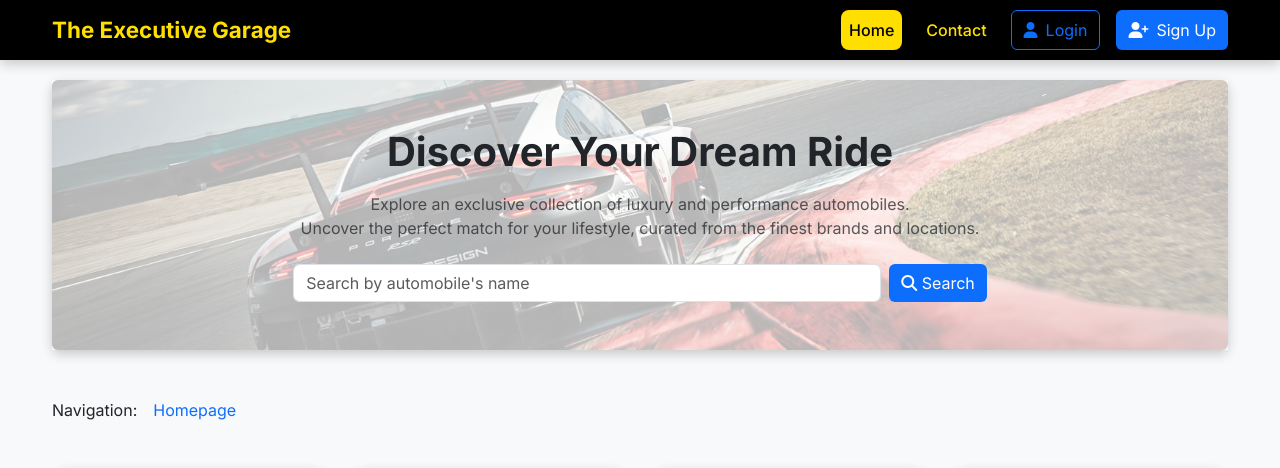
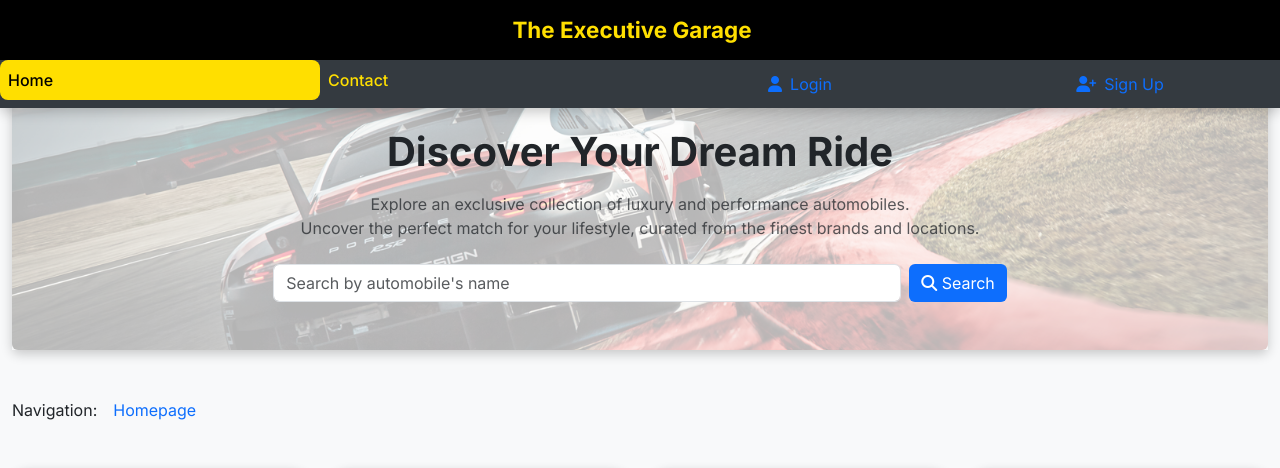
Before and after one commit to yukihim/WebProg251, a PHP site: page /index.php in a window 1280 px wide. Shown: the top 468 px of the page. Run offline with PHP 8.4, Linux system fonts and the light colour scheme; data comes from the database, SQL or seed files in the repository; some libraries are stand-ins or nearby versions.

Commit message:
Fix header style

```diff
--- a/app/Views/partials/header.php
+++ b/app/Views/partials/header.php
@@ -53,51 +53,58 @@ if (session_status() === PHP_SESSION_NONE) session_start();
 </head>
 
 <body>
-<nav class="navbar navbar-expand-lg fixed-top bg-black shadow-sm">
-    <div class="container">
+<nav class="navbar navbar-expand-lg fixed-top shadow-sm" style="padding: 0 0;">
+    <div class="container-fluid w-100 d-flex flex-column" style="padding: 0 0;">
+        <div class="container-fluid py-2 bg-black w-100 d-flex justify-content-center">
             <a class="navbar-brand fw-bold" href="/quanswebsite/public/index.php">
-            <!-- <i class="fa-solid fa-car"></i> -->
                 The Executive Garage
             </a>
+        </div>
 
-
-        <button class="navbar-toggler"
+        <div class="container-fluid w-100 d-flex flex-column"
+            style="background-color: #343a40; padding: 0 0;">
+            <button class="navbar-toggler w-100 justify-content-center"
                     type="button"
                     data-bs-toggle="collapse"
                     data-bs-target="#navbarNav"
                     aria-controls="navbarNav"
                     aria-expanded="false"
                     aria-label="Toggle navigation">
-            <!-- <span class="navbar-toggler-icon"></span> -->
-            <span class="fa fa-bars fa-2x" style="color: #FFDF00;"></span>
+                <span class="fa-solid fa-caret-down fa-2x" style="color: #FFDF00;"></span>
             </button>
 
-        <div class="collapse navbar-collapse justify-content-end" id="navbarNav">
-            <ul class="navbar-nav mb-2 mb-lg-0 gap-3">
-                <li class="nav-item">
-                    <a class="nav-link <?= ($pageTitle=='Homepage - The Executive Garage'?'active':'') ?>" href="/quanswebsite/public/index.php">
+            <div class="collapse navbar-collapse" id="navbarNav">
+                <ul class="navbar-nav d-flex w-100">
+                    <li class="nav-item w-100">
+                        <a class="nav-link w-100 <?= ($pageTitle=='Homepage - The Executive Garage'?'active':'') ?>" href="/quanswebsite/public/index.php">
                             Home
                         </a>
                     </li>
-                <li class="nav-item">
-                    <a class="nav-link <?= ($pageTitle=='Contact'?'active':'') ?>" href="/quanswebsite/public/contact.php">
+                    <li class="nav-item w-100">
+                        <a class="nav-link w-100 <?= ($pageTitle=='Contact'?'active':'') ?>" href="/quanswebsite/public/contact.php">
                             Contact
                         </a>
                     </li>
                     <?php if (isset($_SESSION['user'])): ?>
-                    <li class="nav-item">
-                        <a class="btn btn-outline-danger gap-2" href="/quanswebsite/public/logout.php">
+                        <li class="nav-item w-100">
+                            <a class="btn btn-outline-danger gap-2 w-100"
+                                href="/quanswebsite/public/logout.php"
+                                style="border: 0; border-radius: 0; height: 3em;">
                                 <i class="fa-solid fa-right-from-bracket"></i> Logout
                             </a>
                         </li>
                     <?php else: ?>
-                    <li class="nav-item">
-                        <a class="btn btn-outline-primary gap-2" href="/quanswebsite/public/login.php">
+                        <li class="nav-item w-100">
+                            <a class="btn <?= ($pageTitle=='Login'?'btn-primary':'btn-outline-primary') ?> gap-2 w-100"
+                                href="/quanswebsite/public/login.php"
+                                style="border: 0; border-radius: 0; height: 3em;">
                                 <i class="fa-solid fa-user"></i> Login
                             </a>
                         </li>
-                    <li class="nav-item">
-                        <a class="btn btn-primary gap-2" href="/quanswebsite/public/signup.php">
+                        <li class="nav-item w-100">
+                            <a class="btn <?= ($pageTitle=='Sign Up'?'btn-primary':'btn-outline-primary') ?> gap-2 w-100"
+                                href="/quanswebsite/public/signup.php"
+                                style="border: 0; border-radius: 0; height: 3em;">
                                 <i class="fa-solid fa-user-plus"></i> Sign Up
                             </a>
                         </li>
@@ -105,6 +112,7 @@ if (session_status() === PHP_SESSION_NONE) session_start();
                 </ul>
             </div>
         </div>
+    </div>
 </nav>
 
-<main class="container">
+<main class="container-fluid">
```
Lines whose indentation alone changed are shown as unchanged.
